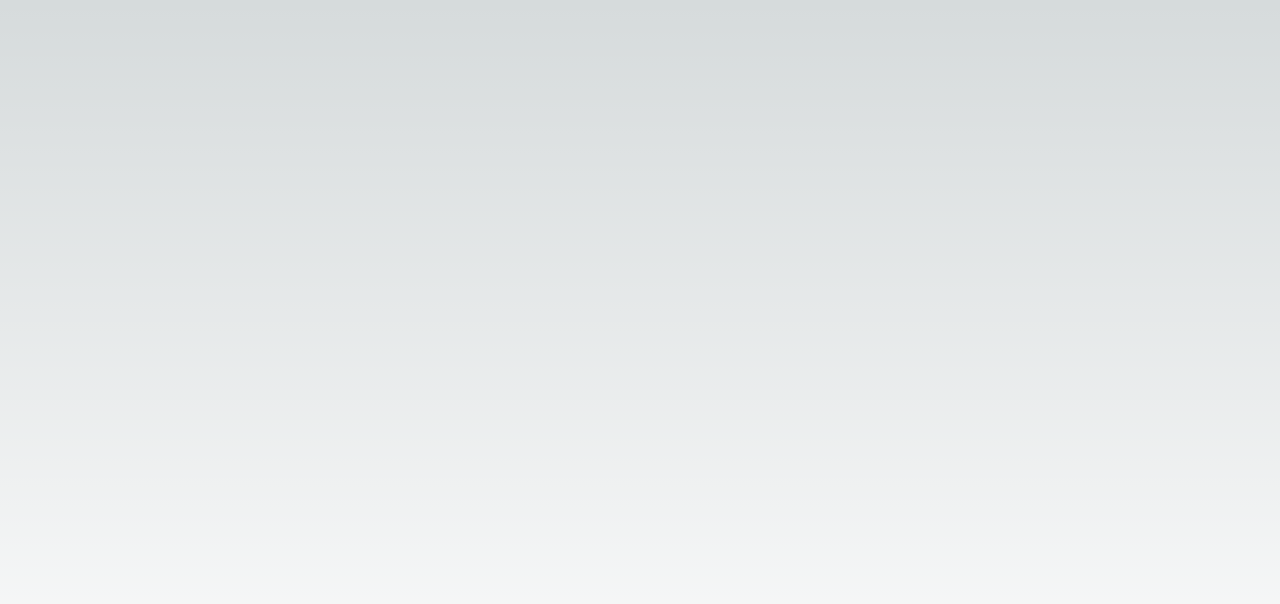
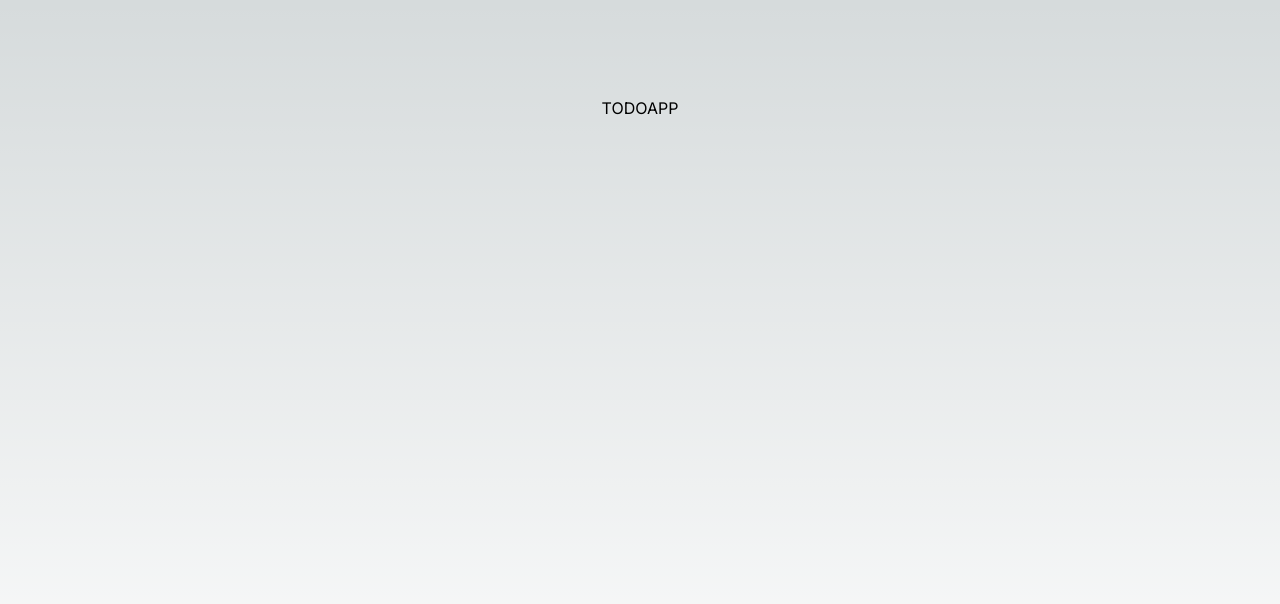
Before and after one commit to Arro38/nextjs-todo, a Next.js app: page / in a window 1280 px wide. Shown: the top 604 px of the page. Built offline with nearby package versions, Linux system fonts and the light colour scheme.

Commit message:
deploy to vps and homepage test

```diff
--- a/app/page.tsx
+++ b/app/page.tsx
@@ -2,7 +2,7 @@ export default function Home() {
   return (
     <main className="flex min-h-screen flex-col items-center justify-between p-24">
       {/* Navbar */}
-
+      TODOAPP
       {/* Footer */}
     </main>
   );
```
